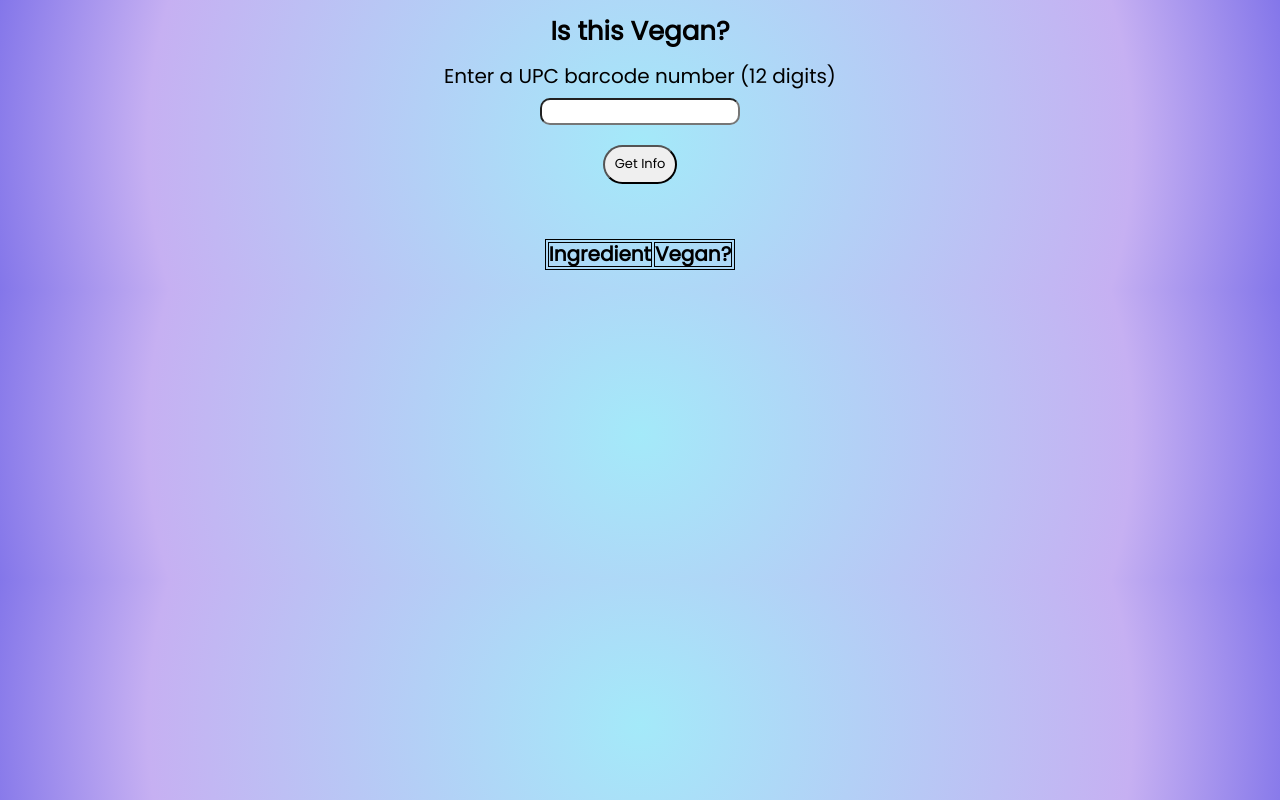
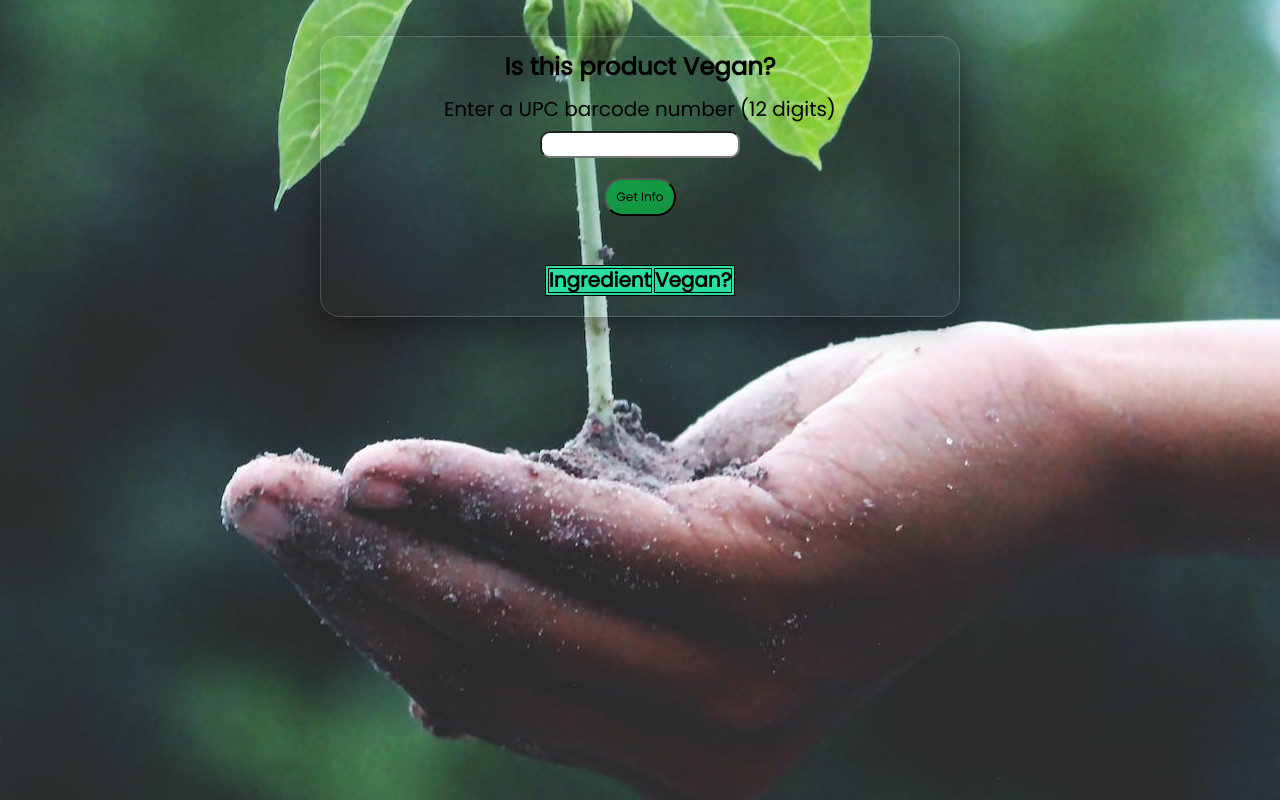
Before and after one commit to deesclouds/is-this-vegan, a plain HTML site: page index.html in a window 1280 px wide. Drawn offline with Linux system fonts and the light colour scheme.

Commit message:
update ugly styling with a cool background image, created a glass effect, removed overscroll behavior and some other minor styling to heading, button and table container

```diff
--- a/css/style.css
+++ b/css/style.css
@@ -1,13 +1,20 @@
 /* Box Model Hack */
 * {
-    box-sizing: border-box;
     margin: 0;
     padding: 0;
+    box-sizing: border-box;
     font-size: 62.5%;
+    overscroll-behavior: none;
 }
 /* Base Styles */
+h1{
+    font-size: 3em;
+    margin: 0.67em, 0;
+}
 body {
-    background: hsla(191, 88%, 81%, 1);
+    background-image: url('../images/background1.jpeg');
+    background-position: center;
+    /* background: hsla(191, 88%, 81%, 1);
 
     background: radial-gradient(circle, hsla(191, 88%, 81%, 1) 0%, hsla(260, 72%, 82%, 1) 75%, hsla(247, 73%, 69%, 1) 100%);
 
@@ -17,12 +24,28 @@ body {
 
     filter: progid: DXImageTransform.Microsoft.gradient( startColorstr="#A4E9F9", endColorstr="#C5AEF2", GradientType=1 );
 
-filter: progid: DXImageTransform.Microsoft.gradient( startColorstr="#DDB4F6", endColorstr="#8DD0FC", GradientType=1 );
+filter: progid: DXImageTransform.Microsoft.gradient( startColorstr="#DDB4F6", endColorstr="#8DD0FC", GradientType=1 ); */
     text-align: center;
     font-size: 1.3rem;
     font-family: 'Merriweather', serif, sans-serif;
     font-family: 'Poppins', sans-serif;
     height: 150vh,
+}
+
+/* Container */
+.container {
+    width: 50%;
+    height: 100%;
+    margin: 36px auto;
+}
+/* Glass Effect */
+.glass {
+    background: linear-gradient(135deg, rgba(255, 255, 255, 0.1, rgba(255, 255, 255, 0)));
+    backdrop-filter: invert(20deg);
+    -webkit-backdrop-filter: blur(20deg);
+    border-radius: 20px;
+    border: 1px solid rgba(255, 255, 255, 0.18);
+    box-shadow: 0 8px 32px 0 rgba(0, 0, 0, 0.37);
 }
 
 /* Additional Lines */
@@ -37,6 +60,9 @@ button {
     display: block;
     border-radius: 2rem;
     padding: 1rem;
+    font-size: 1.5em;
+    /* color: rgb(7 118 45); */
+    background: rgba(4, 202, 73, 0.63);
 }
 label{
     font-size: 2rem;
@@ -47,8 +73,9 @@ img {
 h2{
     margin-bottom: 0;
 }
-table{
-    background-color: hsla(247, 73%, 69%, 1) 100%;
+#ingredient-table{
+     /* background: rgb(11 156 61 / 63%); */
+    background:hsl(159deg 75% 52%) -19%;
 }
 table, th, td {
     margin: 20px auto;
--- a/index.html
+++ b/index.html
@@ -6,7 +6,7 @@
         <meta name="keywords" content="one, two, three">
         <meta name="viewport" content="width=device-width, initial-scale=1">
 
-        <title>Is It Even Vegan?</title>
+        <title>Vegan Shopping Buddy</title>
         <link rel="stylesheet" href="css/normalize.css">
         <link rel="stylesheet" href="css/style.css">
         <!-- Google Fonts -->
@@ -16,7 +16,8 @@
     </head>
 
     <body>
-        <h1>Is this Vegan?</h1>
+        <div class="container glass">
+            <h1>Is this product Vegan?</h1>
         <label for="barcode">Enter a UPC barcode number (12 digits)</label>
         <br>
         <input type="number" name="barcode" id="barcode">
@@ -30,6 +31,7 @@
                 <th>Vegan?</th>
             </tr>
         </table>
+    </div>
 
         <script type="text/javascript" src="js/main.js"></script>
 
```
Also changed, not shown: images/background1.jpeg (added).
